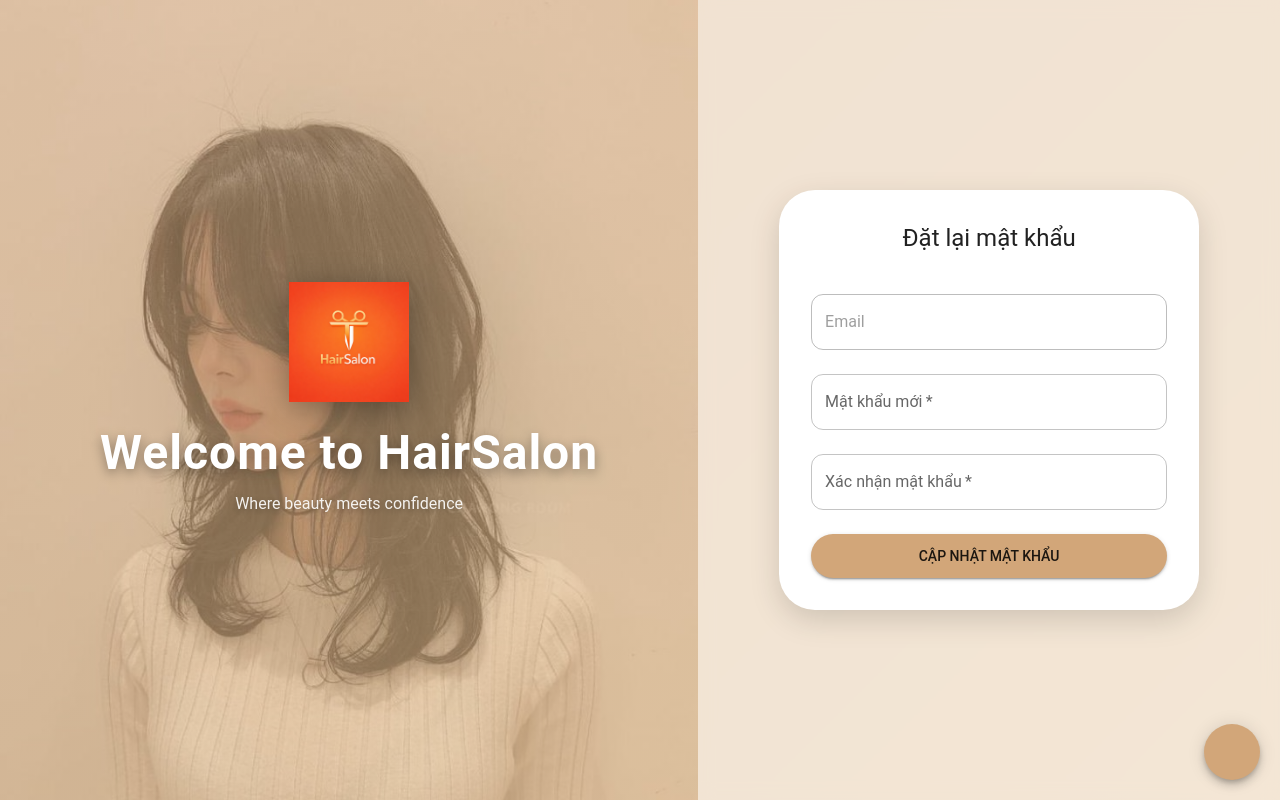
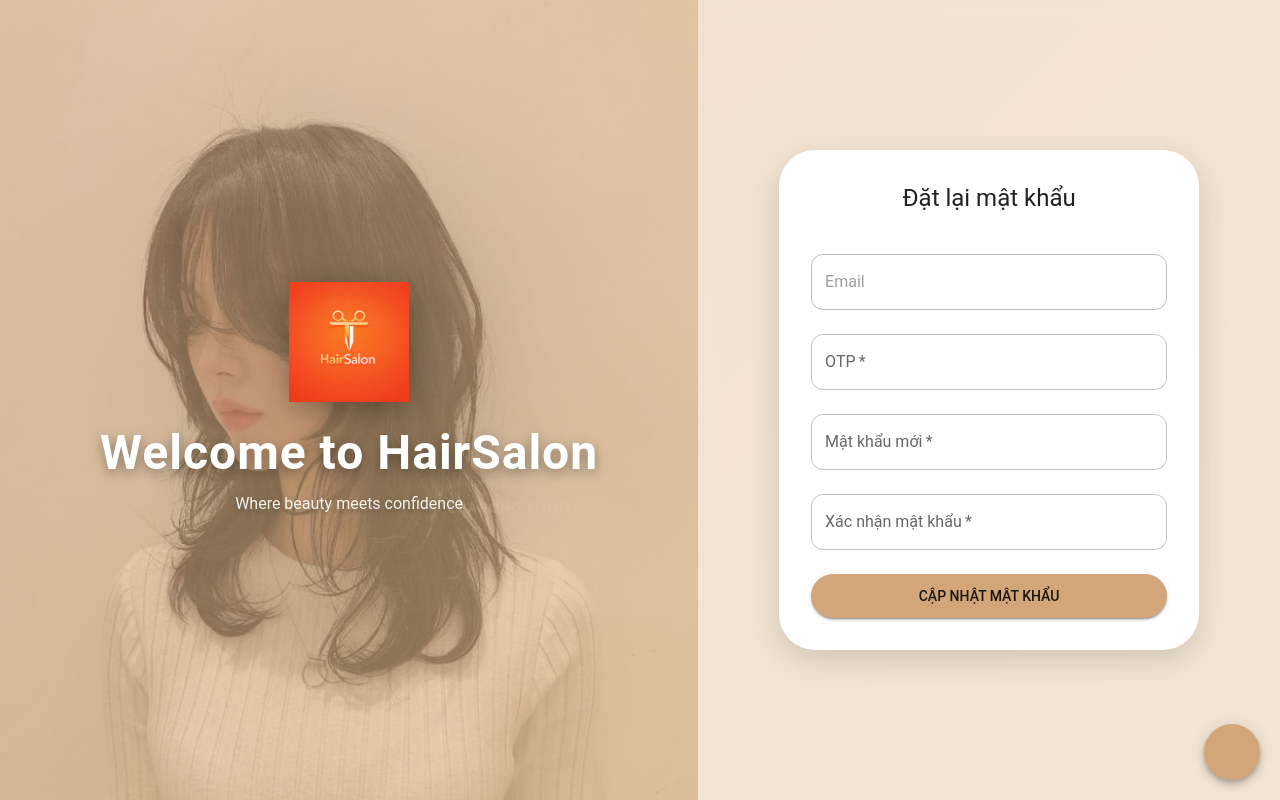
Before and after one commit to NguyenChiThanhCoder1802/TiemTocFE, a React (Vite) app: page /reset-password in a window 1280 px wide. Built offline with nearby package versions, Linux system fonts and the light colour scheme; no server answers; some icons are missing.

Commit message:
Notification - main o

```diff
--- a/src/api/AuthAPI.ts
+++ b/src/api/AuthAPI.ts
@@ -63,7 +63,14 @@ export const registerApi = async (payload: RegisterPayload) => {
   return res.data.data
 }
 
+export const verifyOtpApi = async (payload: {email: string, otp: string }) => {
+  const res = await axiosInstance.post<{ message: string }>(
+    '/auth/verify-otp',
+    payload
+  )
 
+  return res.data
+}
 
 
 export const forgotPasswordApi = async (email: string) => {
@@ -76,6 +83,7 @@ export const forgotPasswordApi = async (email: string) => {
 }
 export const resetPasswordApi = async (payload: {
   email: string
+  otp: string
   newPassword: string
 }) => {
   const res = await axiosInstance.post<{ message: string }>(
--- a/src/pages/auth/ForgotPassword.tsx
+++ b/src/pages/auth/ForgotPassword.tsx
@@ -16,7 +16,7 @@ const ForgotPassword = () => {
       setError('')
        const res = await forgotPasswordApi(email)
 
-      setMessage(res.message || 'Tiếp tục đặt lại mật khẩu')
+      setMessage(res.message || 'Vui lòng kiểm tra email để đặt lại mật khẩu')
       setTimeout(() => {
         navigate(`/reset-password`,{state:{email}})
       }, 1000)
@@ -41,7 +41,7 @@ const ForgotPassword = () => {
         textAlign="center"
         mb={3}
       >
-        Nhập email đã đăng ký để tiếp tục đặt lại mật khẩu
+        Nhập email đã đăng ký để nhận link đặt lại mật khẩu
       </Typography>
 
       <Box component="form" onSubmit={handleSubmit}>
--- a/src/pages/auth/Register.tsx
+++ b/src/pages/auth/Register.tsx
@@ -52,8 +52,9 @@ const Register = () => {
           password,
           confirmpassword: confirm,
         })
-        showToast('Đăng ký thành công')
-        navigate('/login')
+        showToast('Đăng ký thành công - Xác thực OTP!')
+          localStorage.setItem('pendingEmail', email)
+          navigate('/otp', { state: { email } })
         } catch (err: unknown) {
         if (err instanceof Error) {
           showToast(err.message,"error")
--- a/src/pages/auth/ResetPassword.tsx
+++ b/src/pages/auth/ResetPassword.tsx
@@ -15,6 +15,7 @@ const ResetPassword = () => {
   const location = useLocation()
 
   const email = location.state?.email || ''
+    const [otp, setOtp] = useState('')
   const [newPassword, setNewPassword] = useState('')
   const [confirmPassword, setConfirmPassword] = useState('')
 
@@ -24,7 +25,10 @@ const ResetPassword = () => {
 
   const handleReset = async (e: React.FormEvent) => {
     e.preventDefault()
-
+    if (!otp) {
+      setError('Vui lòng nhập OTP')
+      return
+    }
     if (newPassword !== confirmPassword) {
       setError('Mật khẩu không khớp')
       return
@@ -37,6 +41,7 @@ const ResetPassword = () => {
 
       const res = await resetPasswordApi({
         email,
+        otp,
         newPassword
       })
 
@@ -79,6 +84,15 @@ const ResetPassword = () => {
 
         <TextField
           fullWidth
+          label="OTP"
+          value={otp}
+          onChange={(e) => setOtp(e.target.value)}
+          required
+          margin="normal"
+        />
+
+        <TextField
+          fullWidth
           type="password"
           label="Mật khẩu mới"
           value={newPassword}
```
